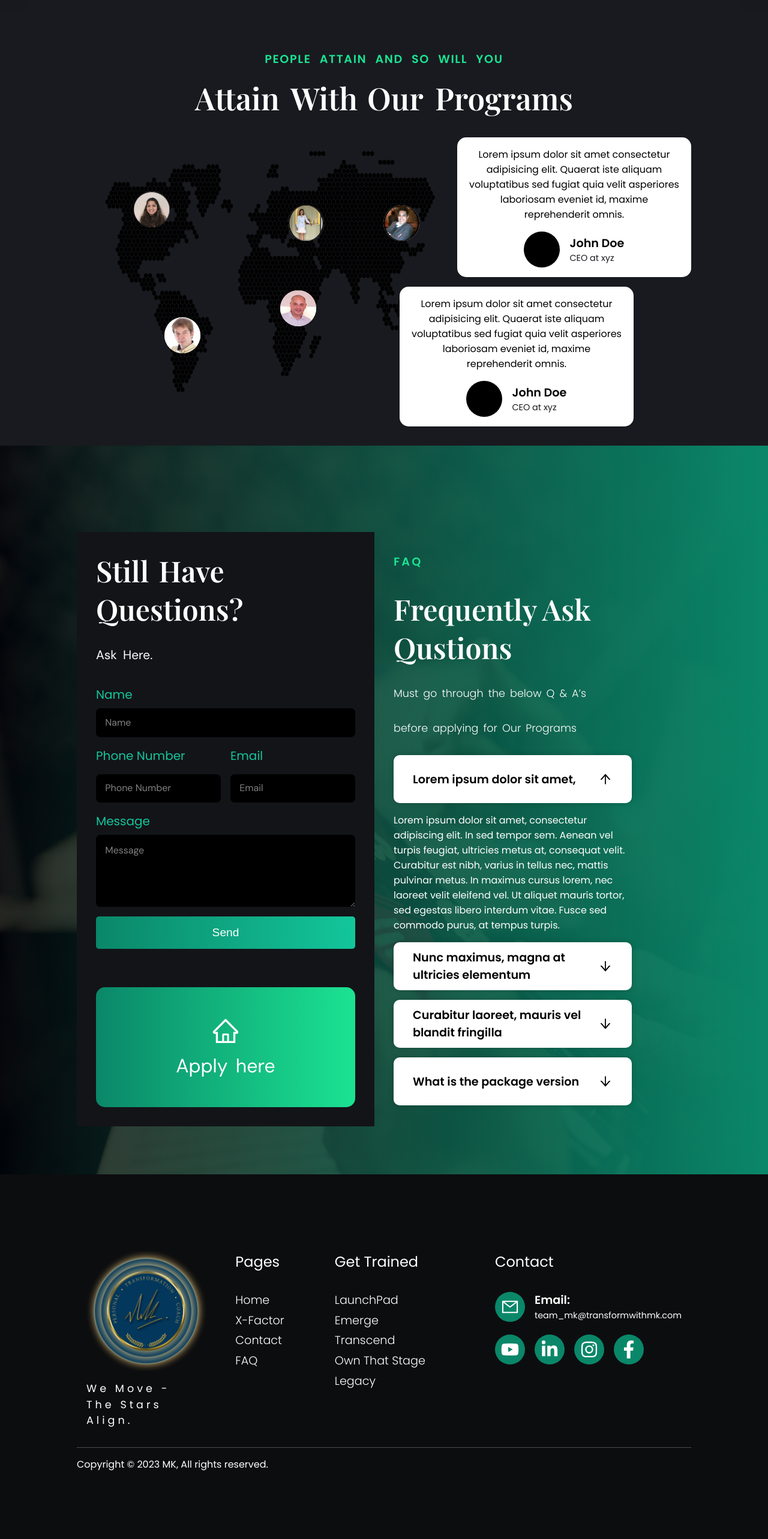
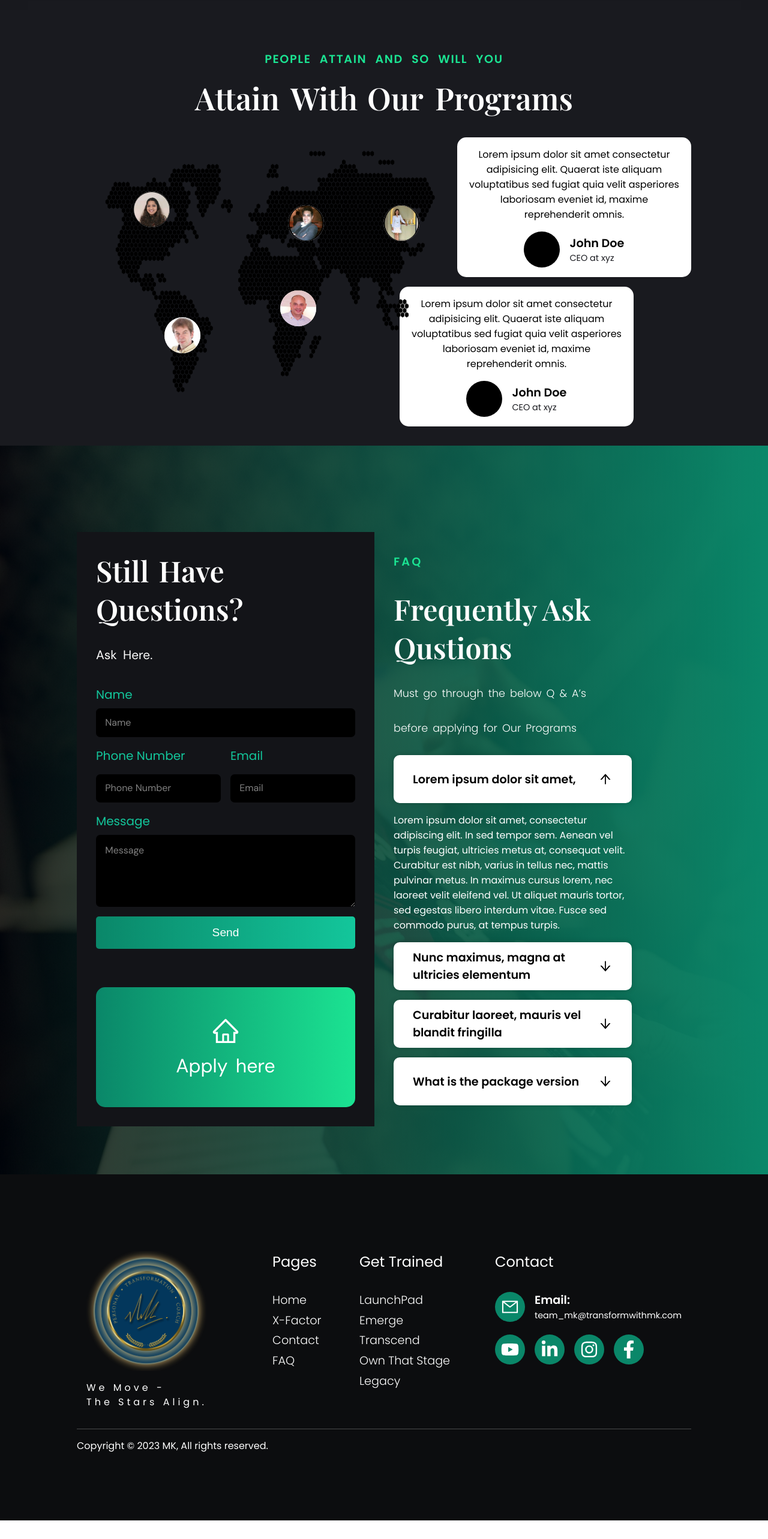
Before and after one commit to Xaverick/tutwithmk, a React (Vite) app: page /services in a window 1280 px wide. Shown: the part 5420-7986 px from the top of the page at 60% size. After the commit the page ends 7955 px from the top, so only its background shows below. Built offline with nearby package versions, Linux system fonts and the light colour scheme.

Commit message:
added tooltip feature in testimonial

```diff
--- a/src/components/Footer/Footer.jsx
+++ b/src/components/Footer/Footer.jsx
@@ -10,10 +10,11 @@ const Footer = () => {
     <div className='app__footer'>
       <div className="upper-footer">
 
-        <div className="section">
+        <div style={{flex:"1.5"}} className="section">
           <img src={logo} alt="" />
-          <p className='quoate'>We  Move - The Stars Align.</p>
+          <p className='quoate'>We  Move - <br /> The Stars Align.</p>
         </div>
+
         <div style={{display: "flex", gap:"1rem"}}>
           <div className="section">
             <h3>Pages</h3>
--- a/src/components/Footer/Footer.scss
+++ b/src/components/Footer/Footer.scss
@@ -31,6 +31,7 @@
             flex-direction: column;
             gap: 1rem;
             .quoate{
+                font-size: 1rem;
                 letter-spacing: 5px;
             }
             // padding: 1rem;
--- a/src/components/Testimonial/Testimonials.jsx
+++ b/src/components/Testimonial/Testimonials.jsx
@@ -6,7 +6,17 @@ import dubai from '../../assets/homeTestimonial/dubai.jpeg'
 import usa from '../../assets/homeTestimonial/usa.jpeg'
 import italy from '../../assets/homeTestimonial/italy.jpeg'
 import slovakia from '../../assets/homeTestimonial/slovakia.jpeg'
+import { Tooltip } from 'react-tooltip'
 
+
+const testimonial = {
+  dubai: "Manish is a great coach. His training is very applicable and you can see the results instantly not only in your business but in your personal life too. I highly recommend him",
+  uk: "Manish is one of the most patient person I have come across. He is really well suited to his role of a coach. He truly understands the person sitting in front of him and coaches him/her based on his ability. He will work with the person to help him improve himself/herself and will persist till the goal has been achieved. And he will do this with a smile on his face. Anyone who comes to get his help has come to the right place.",
+  usa: "I found Manish fully involved, always and happily willing to help, having a good grip on the subject. I thank you Manish for coaching me",
+  italy: "I knew Manish Kumar in New Delhi during the years 2013-2015. I was very struck by his cultural and technical preparation in his job, as a coach and for communication programs, but most of all for his ability to always communicate in a interested, pleasant and positive way. He is the kind of person everybody would love to talk with. I think that all this, summed up with his undoubted technical level can make of Manish an excellent Coach and teacher of Communication Courses (he is the first one who applies his own knowledge on himself) but also, in my opinion, an excellent director for sales, a trustworthy executive for every area you would put him in.",
+  slovakia: "So, I got personal coaching from Manish & it was very nice experience! First thing was that I was in time pressure and I needed it immediately and he made himself immediately available. And second thing was the coaching itself was very nice, it was working with a nice good friend who has full understanding for my problems. And He worked hard and in such a way so that every detail is just perfect. His helpfulness is simply AMAZING!"
+
+}
 
 const Testimonials = ({name}) => {
   return (
@@ -18,16 +28,68 @@ const Testimonials = ({name}) => {
     </div>
 
 
+
     <div className='app__testimonials__container'>
 
         <div className='map-pin-mark'>
             <img src={map} />
             <div className='dots'>
-              <div className='dot'><img src={uk} alt="" /></div>
-              <div className='dot'><img src={dubai} alt="" /></div>
-              <div className='dot'><img src={usa} alt="" /></div>
-              <div className='dot'><img src={italy} alt="" /></div>
-              <div className='dot'><img src={slovakia} alt="" /></div>
+              <div className='dot'>
+                <img
+                  data-tooltip-content={testimonial.uk}
+                  data-tooltip-id="uk"
+                  src={uk}
+                  alt=""
+                />
+                <Tooltip id="uk" effect='solid' place='top' className='tooltip'/>
+
+              </div>
+
+
+
+              <div className='dot'>
+                <img
+                    src={usa}
+                    alt=""
+                    data-tooltip-content={testimonial.usa}
+                    data-tooltip-id="usa"
+                />
+                <Tooltip id="usa" effect='solid' place='top' className='tooltip'/>
+
+
+
+              </div>
+
+              <div className='dot'>
+                <img
+                  src={dubai}
+                  alt=""
+                  data-tooltip-content={testimonial.dubai}
+                  data-tooltip-id="dubai"
+                />
+                <Tooltip id="dubai" effect='solid' place='top' className='tooltip'/>
+              </div>
+
+              <div className='dot'>
+                <img
+                    src={italy}
+                    alt=""
+                    data-tooltip-content={testimonial.italy}
+                    data-tooltip-id="italy"
+                />
+                <Tooltip id="italy" effect='solid' place='top' className='tooltip'/>
+
+              </div>
+
+              <div className='dot'>
+                <img
+                    src={slovakia}
+                    alt=""
+                    data-tooltip-content={testimonial.slovakia}
+                    data-tooltip-id="slovakia"
+                />
+                <Tooltip id="slovakia" effect='solid' place='top' className='tooltip'/>
+              </div>
 
             </div>
 
--- a/src/components/Testimonial/Testimonials.scss
+++ b/src/components/Testimonial/Testimonials.scss
@@ -83,14 +83,33 @@
                     height: 60px;
                     border-radius: 50%;
                     background: var(--primary-color);
-                    overflow: hidden;
+                    // overflow: hidden;
                     img{
                         filter: brightness(1);
                         width: 100%;
                         height: 100%;
+                        border-radius: 50%;
                         object-fit: center;
 
                     }
+                    .tooltip{
+                        z-index: 10;
+                        max-width: 300px !important;
+                        background-color: white !important;
+                        box-shadow: 0 0 25px rgba(0, 0, 0, 0.1) !important;
+                        border-radius: 5px !important;
+                        padding: 1rem !important;
+                        color: black !important;
+                        text-align: center !important;
+                        line-height: 1.5 !important;
+                        opacity: 1 !important;
+                        @media screen and (min-width: 2000px) {
+                            font-size: 1.75rem !important;
+                            max-width: 500px !important;
+                            line-height: 2 !important;
+                        }
+                    }
+
                     @media screen and (max-width: 768px){
                         width: 25px;
                         height: 25px;
@@ -124,6 +143,7 @@
                 }
 
                 div:nth-child(5){
+                    z-index: 1;
                     position: absolute;
                     bottom: 20%;
                     left: 23%;
@@ -145,7 +165,7 @@
         }
 
         .right-side{
-            z-index: 2;
+            // z-index: 0;
             display: flex;
             flex-direction: column;
             justify-content: start;
@@ -234,3 +254,21 @@
     }
 
 }
+
+.tooltip {
+    max-width: 300px !important;
+    background-color: var(--white-color) !important;
+    box-shadow: 0 0 25px rgba(0, 0, 0, 0.1) !important;
+    border-radius: 5px !important;
+    padding: 1rem !important;
+    color: var(--gray-color) !important;
+    text-align: center !important;
+    line-height: 1.5 !important;
+    opacity: 1 !important;
+
+    @media screen and (min-width: 2000px) {
+      font-size: 1.75rem !important;
+      max-width: 500px !important;
+      line-height: 2 !important;
+    }
+}
```
